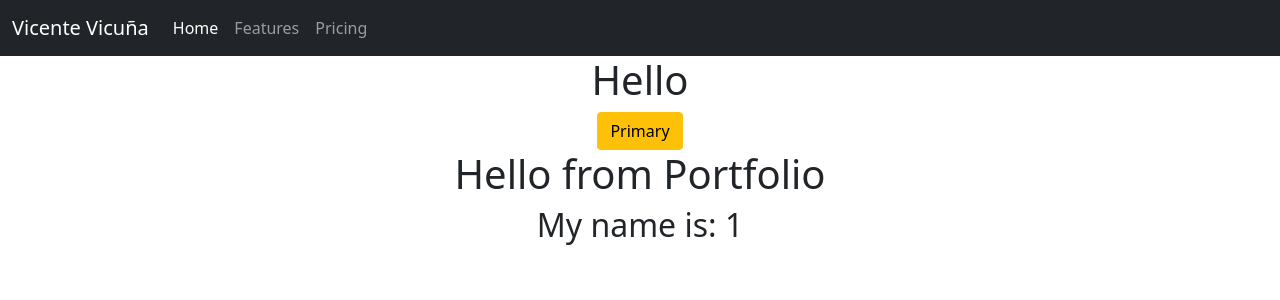
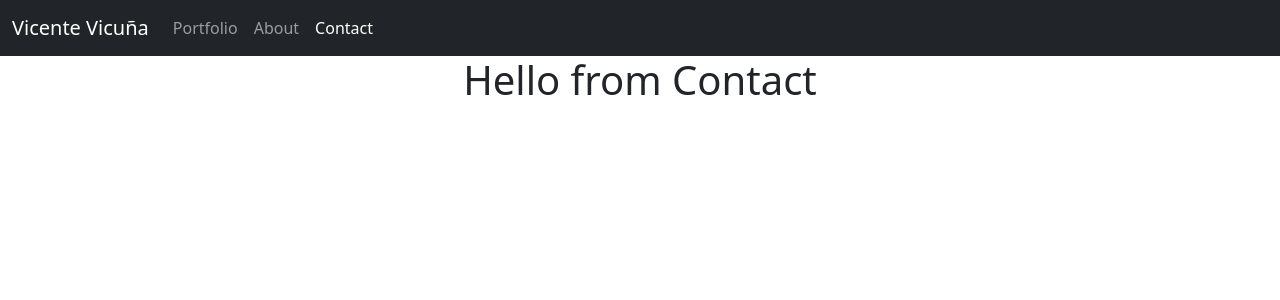
Before and after one commit to vvicunag/react-portfolio, a React (Create React App) app: page /contact in a window 1280 px wide. Shown: the top 300 px of the page. Built offline with nearby package versions, Linux system fonts and the light colour scheme.

Commit message:
functioning routes

```diff
--- a/package.json
+++ b/package.json
@@ -10,6 +10,7 @@
     "react": "^17.0.2",
     "react-bootstrap": "^2.1.2",
     "react-dom": "^17.0.2",
+    "react-router-dom": "^6.2.1",
     "react-scripts": "5.0.0",
     "web-vitals": "^2.1.4"
   },
--- a/src/App.js
+++ b/src/App.js
@@ -1,15 +1,30 @@
 import './App.css';
-import Navbar from './components/Navbar';
 import Button from 'react-bootstrap/Button';
-import Portfolio from './components/Portfolio'
+import {
+  Navbar,
+  Home,
+  Portfolio,
+  About,
+  Contact,
+} from "./components";
+import { BrowserRouter as Router, Route, Routes } from "react-router-dom";
 
 function App() {
   return (
     <div className="App">
+    <Router>
     <Navbar />
-    <h1>Hello</h1>
+    {/* <h1>Hello</h1>
     <Button variant="warning">Primary</Button>{' '}
-    <Portfolio />
+    <Portfolio /> */}
+     <Routes>
+      <Route path="/" element={<Home />} />
+      <Route path="/portfolio" element={<Portfolio />} />
+      <Route path="/about" element={<About />} />
+      <Route path="/contact" element={<Contact />}>
+      </Route>
+    </Routes>
+    </Router>
     </div>
   );
 }
--- /dev/null
+++ b/src/components/About.js
@@ -0,0 +1,7 @@
+import React from "react";
+
+export default function About() {
+    return (
+    <h1>Hello from About</h1>
+    )
+}
--- /dev/null
+++ b/src/components/Contact.js
@@ -0,0 +1,7 @@
+import React from "react";
+
+export default function Contact() {
+    return (
+    <h1>Hello from Contact</h1>
+    )
+}
--- /dev/null
+++ b/src/components/Home.js
@@ -0,0 +1,7 @@
+import React from "react";
+
+export default function Home() {
+    return (
+    <h1>Hello from Home</h1>
+    )
+}
--- a/src/components/Navbar.js
+++ b/src/components/Navbar.js
@@ -1,19 +1,28 @@
 import React, { useState } from 'react';
+import { NavLink } from "react-router-dom";
 
 export default function Navbar() {
     return (
     <div>
         <nav class="navbar navbar-expand-lg navbar navbar-dark bg-dark">
         <div class="container-fluid">
-            <a class="navbar-brand" href="#">Vicente Vicuña</a>
+            <NavLink className="navbar-brand" to="/">
+                Vicente Vicuña
+            </NavLink>
             <button class="navbar-toggler" type="button" data-bs-toggle="collapse" data-bs-target="#navbarNavAltMarkup" aria-controls="navbarNavAltMarkup" aria-expanded="false" aria-label="Toggle navigation">
             <span class="navbar-toggler-icon"></span>
             </button>
             <div class="collapse navbar-collapse" id="navbarNavAltMarkup">
             <div class="navbar-nav">
-                <a class="nav-link active" aria-current="page" href="#">Home</a>
-                <a class="nav-link" href="#">Features</a>
-                <a class="nav-link" href="#">Pricing</a>
+                <NavLink className="nav-link" to="/portfolio">
+                Portfolio
+                </NavLink>
+                <NavLink className="nav-link" to="/about">
+                About
+                </NavLink>
+                <NavLink className="nav-link" to="/contact">
+                Contact
+                </NavLink>
             </div>
             </div>
         </div>
--- /dev/null
+++ b/src/components/index.js
@@ -0,0 +1,5 @@
+export { default as Navbar } from "./Navbar";
+export { default as Home } from "./Home";
+export { default as Portfolio } from "./Portfolio";
+export { default as About } from "./About";
+export { default as Contact } from "./Contact";
```
Also changed, not shown: 1 other file (tests, documents, lock files or other folders).
